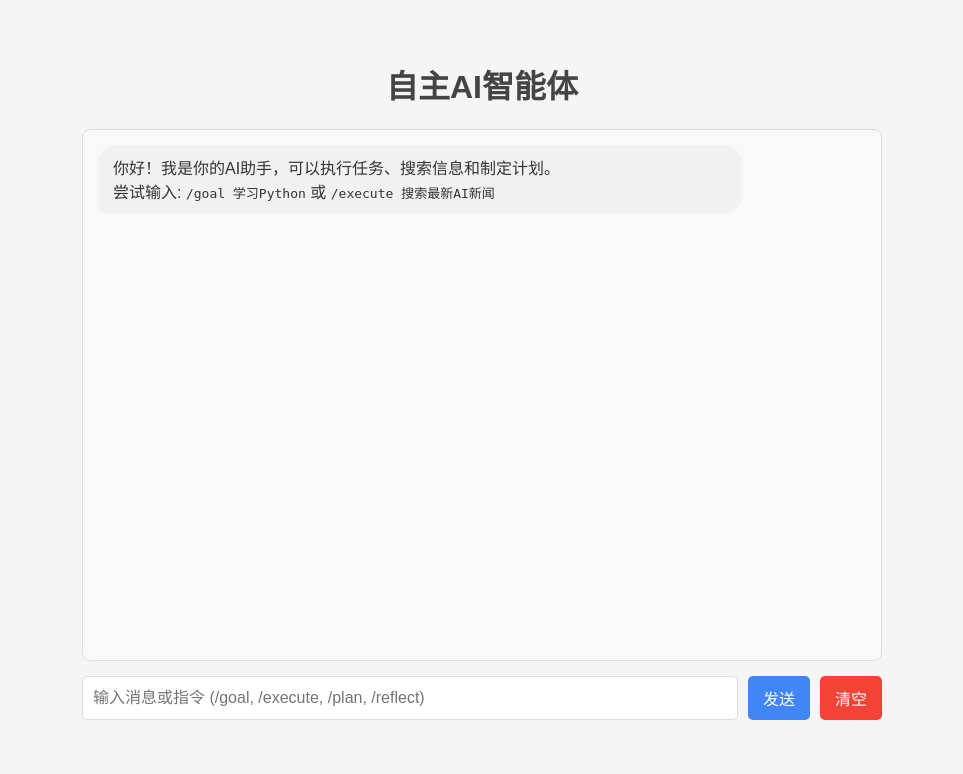
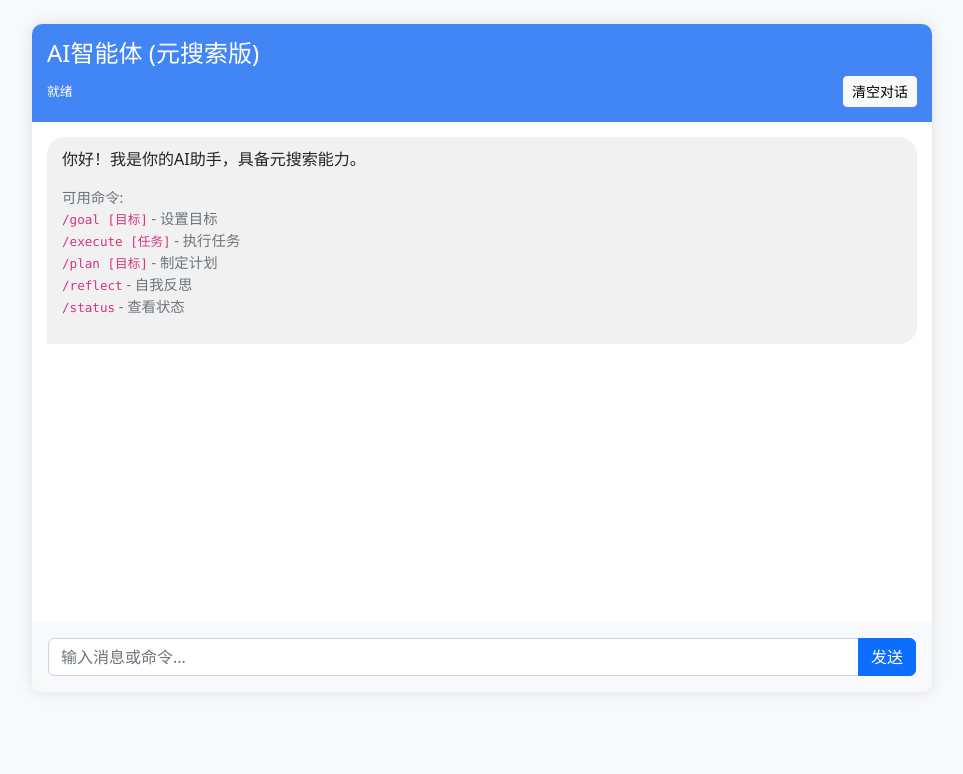
Before and after one commit to kunyuanxu-star/MOFA_Camp_Project, a Flask app: page / in a window 1280 px wide. Shown: the top 774 px of the page, without its empty margins (158-1121 px from the left). Run offline with Flask 3, Linux system fonts and the light colour scheme; data that the repository does not hold is empty.

Commit message:
Add meta search

```diff
--- a/app.py
+++ b/app.py
@@ -1,5 +1,5 @@
 from flask import Flask, render_template, request, jsonify
-from agent_core import AutonomousAgentCore
+from agent_core import AutonomousAgent, AgentConfig
 import os
 import asyncio
 from dotenv import load_dotenv
@@ -17,18 +17,29 @@
     "bing": {
         "api_key": os.getenv("BING_API_KEY"),
         "endpoint": "https://api.bing.microsoft.com/v7.0/search"
+    },
+    "duckduckgo": {
+        "api_key": os.getenv("DDG_API_KEY"),
+        "endpoint": "https://api.duckduckgo.com/"
     }
 }
 
 # 初始化智能体
-agent = AutonomousAgentCore(
+agent_config = AgentConfig(
     openai_api_key=os.getenv("OPENAI_API_KEY"),
-    search_apis=SEARCH_APIS
+    search_apis=SEARCH_APIS,
+    enable_meta_search=True,
+    cache_search_results=True,
+    max_search_results=7
 )
 
-@app.before_first_request
-async def initialize():
-    await agent.initialize()
+agent = AutonomousAgent(agent_config)
+
+@app.before_request
+async def before_first_request():
+    if not hasattr(app, 'agent_initialized'):
+        await agent.initialize()
+        app.agent_initialized = True
 
 @app.teardown_appcontext
 async def cleanup(exception=None):
@@ -38,47 +49,63 @@
 def home():
     return render_template("index.html")
 
-@app.route("/chat", methods=["POST"])
+@app.route("/api/chat", methods=["POST"])
 async def chat():
-    user_input = request.json.get("message", "").strip()
+    """处理聊天消息"""
+    data = request.json
+    message = data.get("message", "").strip()
 
-    if not user_input:
-        return jsonify({"response": "请输入有效消息", "type": "error"})
+    if not message:
+        return jsonify({"error": "Empty message"}), 400
 
-    if user_input.startswith("/goal "):
-        response = agent.set_goal(user_input[6:])
+    # 处理指令
+    if message.startswith("/goal "):
+        response = agent.set_goal(message[6:])
         return jsonify({"response": response, "type": "text"})
-    elif user_input.startswith("/execute "):
-        response = await agent.execute_task(user_input[9:])
+    elif message.startswith("/execute "):
+        response = await agent.execute_task(message[9:])
         return jsonify({"response": response, "type": "text"})
-    elif user_input.startswith("/plan "):
-        tasks = agent.plan_tasks(user_input[6:])
+    elif message.startswith("/plan "):
+        tasks = agent.plan_tasks(message[6:])
         return jsonify({
-            "response": f"已生成执行计划",
-            "tasks": tasks,
-            "type": "plan"
+            "response": "任务计划已生成",
+            "type": "plan",
+            "tasks": tasks
         })
-    elif user_input == "/reflect":
-        response = agent.reflect_and_learn()
+    elif message == "/reflect":
+        response = agent.reflect()
         return jsonify({"response": response, "type": "text"})
+    elif message == "/status":
+        status = agent.get_status()
+        return jsonify({"response": status, "type": "status"})
     else:
-        response = agent._call_llm(user_input)
+        response = agent._call_llm(message)
         return jsonify({"response": response, "type": "text"})
 
-@app.route("/memory", methods=["GET"])
-def get_memory():
+@app.route("/api/memory", methods=["GET"])
+async def get_memory():
+    """获取记忆数据"""
     return jsonify({
-        "memory": agent.memory,
+        "memory": agent.memory[-10:],
         "goals": agent.goals,
-        "learning": agent.learning_data[-5:] if agent.learning_data else []
+        "learning": agent.learning_data[-5:]
     })
 
-@app.route("/clear", methods=["POST"])
-def clear_memory():
+@app.route("/api/search/stats", methods=["GET"])
+async def search_stats():
+    """获取搜索统计"""
+    if agent.search_engine:
+        stats = agent.search_engine.get_sources_statistics()
+        return jsonify(stats)
+    return jsonify({"error": "Search not enabled"}), 400
+
+@app.route("/api/clear", methods=["POST"])
+async def clear_data():
+    """清除数据"""
     agent.memory = []
     agent.goals = []
     agent.learning_data = []
-    return jsonify({"status": "success", "message": "记忆已清空"})
+    return jsonify({"status": "success"})
 
 if __name__ == "__main__":
     app.run(host="0.0.0.0", port=5000, debug=True)
--- a/templates/index.html
+++ b/templates/index.html
@@ -3,38 +3,44 @@
 <head>
     <meta charset="UTF-8">
     <meta name="viewport" content="width=device-width, initial-scale=1.0">
-    <title>自主AI智能体</title>
-    <link rel="stylesheet" href="{{ url_for('static', filename='styles.css') }}">
+    <title>AI智能体 - 元搜索版</title>
+    <link rel="stylesheet" href="https://cdn.jsdelivr.net/npm/bootstrap@5.2.3/dist/css/bootstrap.min.css">
     <style>
+        body {
+            background-color: #f8f9fa;
+        }
         .chat-container {
-            max-width: 800px;
-            margin: 0 auto;
-            padding: 20px;
+            max-width: 900px;
+            background: white;
+            border-radius: 10px;
+            box-shadow: 0 0 15px rgba(0,0,0,0.1);
+            overflow: hidden;
         }
-        .chat-box {
+        .chat-header {
+            background: #4285f4;
+            color: white;
+            padding: 15px;
+        }
+        .chat-body {
             height: 500px;
             overflow-y: auto;
-            border: 1px solid #ddd;
             padding: 15px;
-            margin-bottom: 15px;
-            background: #f9f9f9;
-            border-radius: 8px;
         }
         .message {
             margin-bottom: 15px;
-            padding: 10px 15px;
-            border-radius: 18px;
             max-width: 80%;
         }
-        .user {
+        .user-message {
+            margin-left: auto;
             background: #e3f2fd;
-            margin-left: auto;
-            border-bottom-right-radius: 5px;
+            border-radius: 18px 18px 0 18px;
+            padding: 10px 15px;
         }
-        .assistant {
+        .agent-message {
+            margin-right: auto;
             background: #f1f1f1;
-            margin-right: auto;
-            border-bottom-left-radius: 5px;
+            border-radius: 18px 18px 18px 0;
+            padding: 10px 15px;
         }
         .search-result {
             border-left: 3px solid #4285f4;
@@ -48,7 +54,7 @@
         }
         .search-title {
             color: #1a0dab;
-            text-decoration: underline;
+            text-decoration: none;
             display: block;
             margin: 5px 0;
         }
@@ -56,126 +62,128 @@
             color: #545454;
             font-size: 0.9em;
         }
-        .task-plan {
-            background: #fff8e1;
-            padding: 10px;
-            border-radius: 5px;
-            margin-top: 10px;
-        }
         .task-item {
             margin-bottom: 10px;
-            padding-bottom: 10px;
-            border-bottom: 1px dashed #ddd;
-        }
-        .input-area {
-            display: flex;
-            gap: 10px;
-            margin-bottom: 15px;
-        }
-        #userInput {
-            flex: 1;
             padding: 10px;
-            border: 1px solid #ddd;
+            background: #fff8e1;
             border-radius: 5px;
         }
-        button {
-            padding: 10px 15px;
-            background: #4285f4;
-            color: white;
-            border: none;
-            border-radius: 5px;
-            cursor: pointer;
+        .status-badge {
+            font-size: 0.8em;
         }
-        button:hover {
-            background: #3367d6;
+        .command-help {
+            font-size: 0.9em;
+            color: #6c757d;
         }
     </style>
 </head>
 <body>
-    <div class="chat-container">
-        <h1>自主AI智能体</h1>
+    <div class="container py-4">
+        <div class="chat-container mx-auto">
+            <div class="chat-header">
+                <h4 class="mb-0">AI智能体 (元搜索版)</h4>
+                <div class="d-flex justify-content-between align-items-center mt-2">
+                    <small id="agentStatus" class="status-badge">正在连接...</small>
+                    <button id="clearBtn" class="btn btn-sm btn-light">清空对话</button>
+                </div>
+            </div>
 
-        <div class="chat-box" id="chatBox">
-            <div class="message assistant">
-                <p>你好！我是你的AI助手，可以执行任务、搜索信息和制定计划。</p>
-                <p>尝试输入: <code>/goal 学习Python</code> 或 <code>/execute 搜索最新AI新闻</code></p>
+            <div class="chat-body" id="chatBody">
+                <div class="agent-message">
+                    <p>你好！我是你的AI助手，具备元搜索能力。</p>
+                    <p class="command-help">
+                        可用命令:<br>
+                        <code>/goal [目标]</code> - 设置目标<br>
+                        <code>/execute [任务]</code> - 执行任务<br>
+                        <code>/plan [目标]</code> - 制定计划<br>
+                        <code>/reflect</code> - 自我反思<br>
+                        <code>/status</code> - 查看状态
+                    </p>
+                </div>
             </div>
-        </div>
 
-        <div class="input-area">
-            <input type="text" id="userInput" placeholder="输入消息或指令 (/goal, /execute, /plan, /reflect)">
-            <button id="sendButton">发送</button>
-            <button id="clearButton">清空</button>
+            <div class="chat-footer p-3 bg-light">
+                <div class="input-group">
+                    <input type="text" id="messageInput" class="form-control" placeholder="输入消息或命令...">
+                    <button id="sendBtn" class="btn btn-primary">发送</button>
+                </div>
+            </div>
         </div>
     </div>
 
+    <script src="https://cdn.jsdelivr.net/npm/bootstrap@5.2.3/dist/js/bootstrap.bundle.min.js"></script>
     <script>
         document.addEventListener('DOMContentLoaded', function() {
-            const chatBox = document.getElementById('chatBox');
-            const userInput = document.getElementById('userInput');
-            const sendButton = document.getElementById('sendButton');
-            const clearButton = document.getElementById('clearButton');
+            const chatBody = document.getElementById('chatBody');
+            const messageInput = document.getElementById('messageInput');
+            const sendBtn = document.getElementById('sendBtn');
+            const clearBtn = document.getElementById('clearBtn');
+            const agentStatus = document.getElementById('agentStatus');
 
+            // 添加消息到聊天界面
             function addMessage(role, content, isHtml = false) {
-                const messageDiv = document.createElement('div');
-                messageDiv.className = `message ${role}`;
+                const msgDiv = document.createElement('div');
+                msgDiv.className = `message ${role}-message`;
 
                 if (isHtml) {
-                    messageDiv.innerHTML = content;
+                    msgDiv.innerHTML = content;
                 } else {
-                    const p = document.createElement('p');
-                    p.textContent = content;
-                    messageDiv.appendChild(p);
+                    msgDiv.textContent = content;
                 }
 
-                chatBox.appendChild(messageDiv);
-                chatBox.scrollTop = chatBox.scrollHeight;
+                chatBody.appendChild(msgDiv);
+                chatBody.scrollTop = chatBody.scrollHeight;
             }
 
-            function displaySearchResults(results) {
-                let html = '<div class="search-results"><p>🔍 搜索到以下结果:</p>';
+            // 显示搜索结果
+            function displaySearchResults(resultsHtml) {
+                const container = document.createElement('div');
+                container.className = 'agent-message';
+                container.innerHTML = resultsHtml;
+                chatBody.appendChild(container);
+                chatBody.scrollTop = chatBody.scrollHeight;
+            }
 
-                results.forEach(result => {
+            // 显示任务计划
+            function displayTaskPlan(tasks) {
+                let html = '<h5>📋 任务计划</h5>';
+
+                tasks.forEach(task => {
                     html += `
-                    <div class="search-result">
-                        <span class="search-source">${result.source}</span>
-                        <a href="${result.link}" target="_blank" class="search-title">${result.title}</a>
-                        <p class="search-snippet">${result.snippet}</p>
+                    <div class="task-item mb-2">
+                        <strong>步骤 ${task.step}: ${task.description}</strong>
+                        <p class="mb-1">预期结果: ${task.expected_outcome}</p>
+                        ${task.dependencies && task.dependencies.length ?
+                            `<p class="mb-1 small">依赖: ${task.dependencies.join(', ')}</p>` : ''}
+                        ${task.tools_needed && task.tools_needed.length ?
+                            `<p class="mb-0 small">工具: ${task.tools_needed.join(', ')}</p>` : ''}
                     </div>`;
                 });
 
-                html += '</div>';
-                addMessage('assistant', html, true);
+                addMessage('agent', html, true);
             }
 
-            function displayTaskPlan(tasks) {
-                let html = '<div class="task-plan"><h3>📋 执行计划</h3>';
+            // 显示状态信息
+            function displayStatus(status) {
+                let html = '<h5>🔄 智能体状态</h5>';
+                html += `<p>当前目标: ${status.goals.length ? status.goals[status.goals.length-1].description : '无'}</p>`;
+                html += `<p>记忆条目: ${status.memory_size}</p>`;
+                html += `<p>学习记录: ${status.learning_count}</p>`;
+                html += `<p>当前任务: ${status.current_task || '无'}</p>`;
 
-                tasks.forEach(task => {
-                    html += `
-                    <div class="task-item">
-                        <h4>步骤 ${task.step}: ${task.description}</h4>
-                        <p>预期结果: ${task.expected_outcome}</p>
-                        ${task.dependencies && task.dependencies.length ?
-                            `<p>依赖: ${task.dependencies.join(', ')}</p>` : ''}
-                        ${task.tools_needed && task.tools_needed.length ?
-                            `<p>工具: ${task.tools_needed.join(', ')}</p>` : ''}
-                    </div>`;
-                });
-
-                html += '</div>';
-                addMessage('assistant', html, true);
+                addMessage('agent', html, true);
             }
 
+            // 发送消息
             async function sendMessage() {
-                const message = userInput.value.trim();
+                const message = messageInput.value.trim();
                 if (!message) return;
 
                 addMessage('user', message);
-                userInput.value = '';
+                messageInput.value = '';
 
                 try {
-                    const response = await fetch('/chat', {
+                    const response = await fetch('/api/chat', {
                         method: 'POST',
                         headers: {
                             'Content-Type': 'application/json',
@@ -187,32 +195,58 @@
 
                     if (data.type === 'plan') {
                         displayTaskPlan(data.tasks);
+                    } else if (data.type === 'status') {
+                        displayStatus(data.response);
                     } else {
-                        addMessage('assistant', data.response);
+                        addMessage('agent', data.response);
                     }
+
+                    // 更新状态
+                    updateAgentStatus();
                 } catch (error) {
-                    addMessage('assistant', '出错: ' + error.message);
+                    addMessage('agent', `错误: ${error.message}`);
                 }
             }
 
+            // 更新智能体状态
+            async function updateAgentStatus() {
+                try {
+                    const response = await fetch('/api/search/stats');
+                    if (response.ok) {
+                        const stats = await response.json();
+                        let statusText = '就绪';
+                        if (Object.keys(stats).length > 0) {
+                            statusText += ' | 搜索: ' +
+                                Object.entries(stats).map(([k,v]) => `${k}:${v}`).join(', ');
+                        }
+                        agentStatus.textContent = statusText;
+                    }
+                } catch (error) {
+                    console.error('获取状态失败:', error);
+                }
+            }
+
+            // 清空对话
             async function clearChat() {
                 try {
-                    await fetch('/clear', { method: 'POST' });
-                    chatBox.innerHTML = '';
-                    addMessage('assistant', '对话历史已清空');
+                    await fetch('/api/clear', { method: 'POST' });
+                    chatBody.innerHTML = '';
+                    addMessage('agent', '对话历史已清空。有什么我可以帮助你的吗？');
+                    updateAgentStatus();
                 } catch (error) {
                     console.error('清空失败:', error);
                 }
             }
 
-            sendButton.addEventListener('click', sendMessage);
-            clearButton.addEventListener('click', clearChat);
+            // 事件监听
+            sendBtn.addEventListener('click', sendMessage);
+            clearBtn.addEventListener('click', clearChat);
+            messageInput.addEventListener('keypress', (e) => {
+                if (e.key === 'Enter') sendMessage();
+            });
 
-            userInput.addEventListener('keypress', function(e) {
-                if (e.key === 'Enter') {
-                    sendMessage();
-                }
-            });
+            // 初始状态
+            updateAgentStatus();
         });
     </script>
 </body>
```
Also changed, not shown: agent_core.py (+83 -49 lines), search_tools.py (+88 -52 lines), 1 other file.
